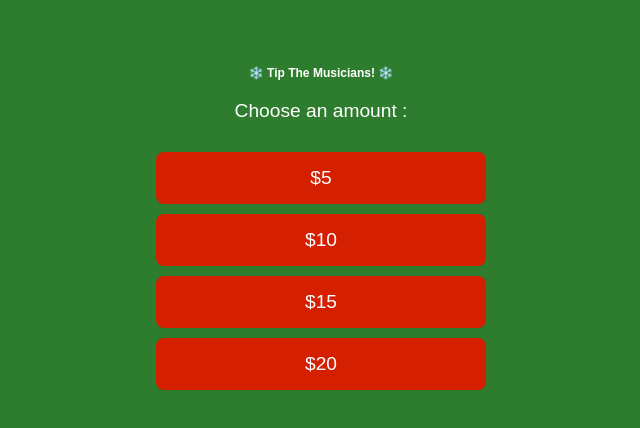
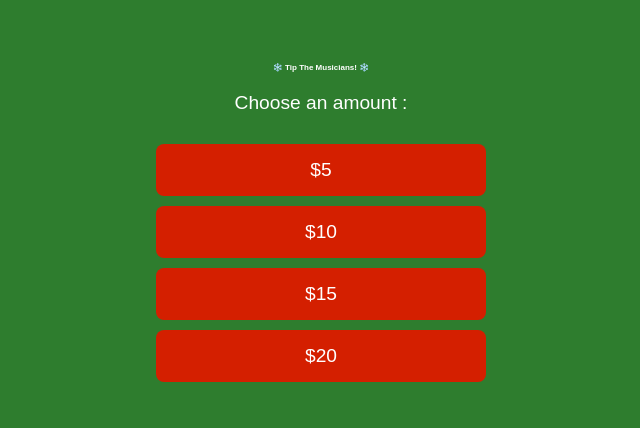
Before and after one commit to benyoganathan/Christmas-concert, a plain HTML site: page index.html in a window 1280 px wide. Shown: the whole page, without its empty margins (319-959 px from the left). Drawn offline with Linux system fonts and the light colour scheme.

Commit message:
Update index.html

```diff
--- a/index.html
+++ b/index.html
@@ -12,7 +12,7 @@
     background-color: #2E7D2E;
   }
   h1 {
-    font-size: .75em;
+    font-size: .5em;
     margin-bottom: 20px;
     color: #ffffff;
   }
```
